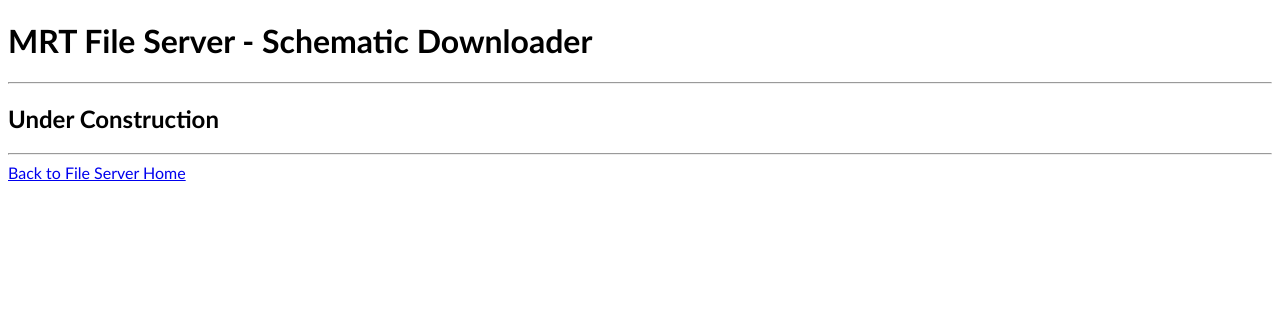
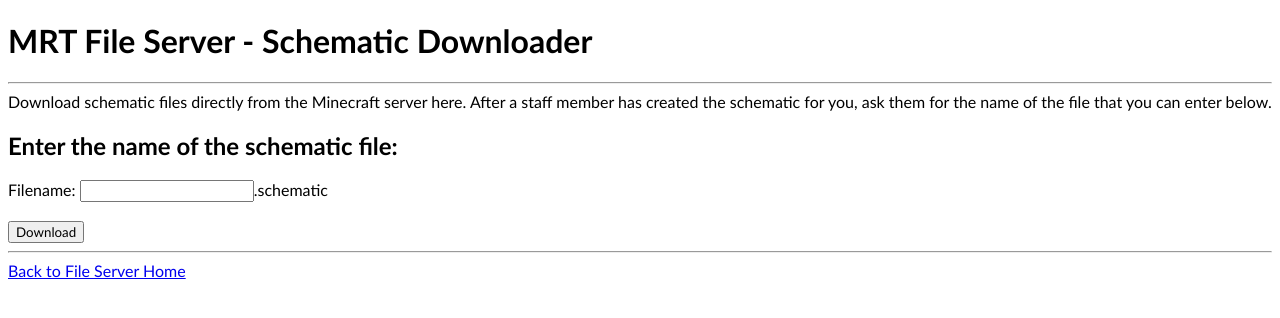
Before and after one commit to Frumple/mrt-file-server, a Flask app: page /schematic/download in a window 1280 px wide. Shown: the top 318 px of the page. Run offline with Flask 2, Linux system fonts and the light colour scheme.

Commit message:
Implement the schematic downloader.

```diff
--- a/mrt_file_server/__init__.py
+++ b/mrt_file_server/__init__.py
@@ -19,18 +19,21 @@ def configure_instance_folders(app):
 
 def configure_flash_messages(app):
   messages = {
-    "UPLOAD_SUCCESS":             "Upload Successful!",
-    "UPLOAD_FAILURE":             "Upload Failed! Please contact the admins for assistance.",
-    "UPLOAD_USERNAME_EMPTY":      "Upload Failed! Username must not be empty.",
-    "UPLOAD_USERNAME_WHITESPACE": "Upload Failed! Username must not contain spaces.",
-    "UPLOAD_NO_FILES":            "Upload Failed! No files selected.",
-    "UPLOAD_TOO_MANY_FILES":      "Upload Failed! A maximum of {} files can be uploaded at one time.".format( \
-                                  app.config['MAX_NUMBER_OF_UPLOAD_FILES']),
-    "UPLOAD_FILE_TOO_LARGE":      "Upload Failed! File size is larger than allowed maximum of {} bytes.".format( \
-                                  app.config['MAX_UPLOAD_FILE_SIZE']),
-    "UPLOAD_FILE_EXISTS":         "Upload Failed! File with same name already exists on the server.",
-    "UPLOAD_FILENAME_WHITESPACE": "Upload Failed! File name must not contain spaces.",
-    "UPLOAD_FILENAME_EXTENSION":  "Upload Failed! File must end with the .schematic extension."
+    "UPLOAD_SUCCESS":               "Upload Successful!",
+    "UPLOAD_FAILURE":               "Upload Failed! Please contact the admins for assistance.",
+    "UPLOAD_USERNAME_EMPTY":        "Upload Failed! Username must not be empty.",
+    "UPLOAD_USERNAME_WHITESPACE":   "Upload Failed! Username must not contain spaces.",
+    "UPLOAD_NO_FILES":              "Upload Failed! No files selected.",
+    "UPLOAD_TOO_MANY_FILES":        "Upload Failed! A maximum of {} files can be uploaded at one time.".format( \
+                                    app.config['MAX_NUMBER_OF_UPLOAD_FILES']),
+    "UPLOAD_FILE_TOO_LARGE":        "Upload Failed! File size is larger than allowed maximum of {} bytes.".format( \
+                                    app.config['MAX_UPLOAD_FILE_SIZE']),
+    "UPLOAD_FILE_EXISTS":           "Upload Failed! File with same name already exists on the server.",
+    "UPLOAD_FILENAME_WHITESPACE":   "Upload Failed! File name must not contain spaces.",
+    "UPLOAD_FILENAME_EXTENSION":    "Upload Failed! File must end with the .schematic extension.",
+    "DOWNLOAD_FILENAME_EMPTY":      "Download Failed! Filaname must not be empty.",
+    "DOWNLOAD_FILENAME_WHITESPACE": "Download Failed! Filename must not contain spaces.",
+    "DOWNLOAD_FILE_NOT_FOUND":      "Download Failed! File does not exist."
   }
 
   app.config['FLASH_MESSAGES'] = messages
--- a/mrt_file_server/templates/index.html
+++ b/mrt_file_server/templates/index.html
@@ -5,7 +5,7 @@
 <span>This server currently provides the following functions for MRT members:</span>
 <ul>
   <li><a href="{{ url_for('upload_schematics') }}">Schematic Uploader</a> - Upload WorldEdit schematic files to the Minecraft server.</li>
-  <li><a href="{{ url_for('download_schematics') }}">Schematic Downloader</a> - Download WorldEdit schematic files from the Minecraft server.</li>
+  <li><a href="{{ url_for('download_schematic') }}">Schematic Downloader</a> - Download WorldEdit schematic files from the Minecraft server.</li>
   <li><a href="{{ url_for('show_world_downloads_terms') }}">World Downloads</a> - Download archives of the MRT worlds to your local computer.</li>
 </ul>
 {% if footer %}
--- a/mrt_file_server/templates/schematic/download/index.html
+++ b/mrt_file_server/templates/schematic/download/index.html
@@ -1,5 +1,14 @@
 {% extends "layout.html" %}
 {% block title %}Schematic Downloader{% endblock %}
 {% block body %}
-<h2>Under Construction</h2>
+<span>Download schematic files directly from the Minecraft server here. After a staff member has created the schematic for you, ask them for the name of the file that you can enter below.</span>
+
+<form method="post" action-{{ url_for('download_schematic') }}>
+  <h2>Enter the name of the schematic file:</h2>
+  <span>Filename:</span>
+  <input type="text" id="fileName" name="fileName" /><span>.schematic</span>
+  <br />
+  <br />
+  <input type="submit" value="Download" name="submit" />
+</form>
 {% endblock %}
--- a/mrt_file_server/views.py
+++ b/mrt_file_server/views.py
@@ -35,6 +35,7 @@ def upload_schematics_post():
 
 def upload_single_schematic(file):
   filename = file.filename
+  uploads_dir = app.config['SCHEMATIC_UPLOADS_DIR']
 
   if str_contains_whitespace(filename):
     flash_by_key(app, 'UPLOAD_FILENAME_WHITESPACE', filename)
@@ -47,7 +48,7 @@ def upload_single_schematic(file):
     flash_by_key(app, 'UPLOAD_FILENAME_EXTENSION', filename)
   elif filesize > app.config['MAX_UPLOAD_FILE_SIZE']:
     flash_by_key(app, 'UPLOAD_FILE_TOO_LARGE', filename)
-  elif file_exists_in_upload_dir(filename):
+  elif file_exists_in_dir(uploads_dir, filename):
     flash_by_key(app, 'UPLOAD_FILE_EXISTS', filename)
   else:
     try:
@@ -57,9 +58,37 @@ def upload_single_schematic(file):
     except Exception as e:
       message = flash_by_key(app, 'UPLOAD_FAILURE', filename)
 
-@app.route("/schematic/download")
-def download_schematics():
-  return render_template('schematic/download/index.html', footer = True)
+@app.route("/schematic/download", methods = ['GET', 'POST'])
+def download_schematic():
+  response = False
+
+  if request.method == 'POST':
+    response = download_schematic_post()
+
+  if response:
+    return response
+  else:
+    return render_template('schematic/download/index.html', footer = True)
+
+def download_schematic_post():
+  filename = request.form['fileName']
+  downloads_dir = app.config['SCHEMATIC_DOWNLOADS_DIR']
+
+  if filename == "":
+    flash_by_key(app, 'DOWNLOAD_FILENAME_EMPTY')
+    return
+
+  if str_contains_whitespace(filename):
+    flash_by_key(app, 'DOWNLOAD_FILENAME_WHITESPACE')
+    return
+
+  filename = "{}.schematic".format(secure_filename(filename))
+
+  if file_exists_in_dir(downloads_dir, filename):
+    return send_from_directory(downloads_dir, filename, as_attachment = True)
+  else:
+    flash_by_key(app, 'DOWNLOAD_FILE_NOT_FOUND', filename)
+    return
 
 @app.route("/world/download/terms")
 def show_world_downloads_terms():
@@ -93,8 +122,8 @@ def get_filesize(file):
 def get_file_extension(filename):
   return os.path.splitext(filename)[1]
 
-def file_exists_in_upload_dir(filename):
-  filepath = os.path.join(app.config['SCHEMATIC_UPLOADS_DIR'], filename)
+def file_exists_in_dir(dir, filename):
+  filepath = os.path.join(dir, filename)
   return os.path.isfile(filepath)
 
 def str_contains_whitespace(str):
```
Also changed, not shown: tests/test_base.py (+14 -6 lines), tests/test_schematic_download.py (added, +83 -0 lines), tests/test_schematic_upload.py (+0 -14 lines).
